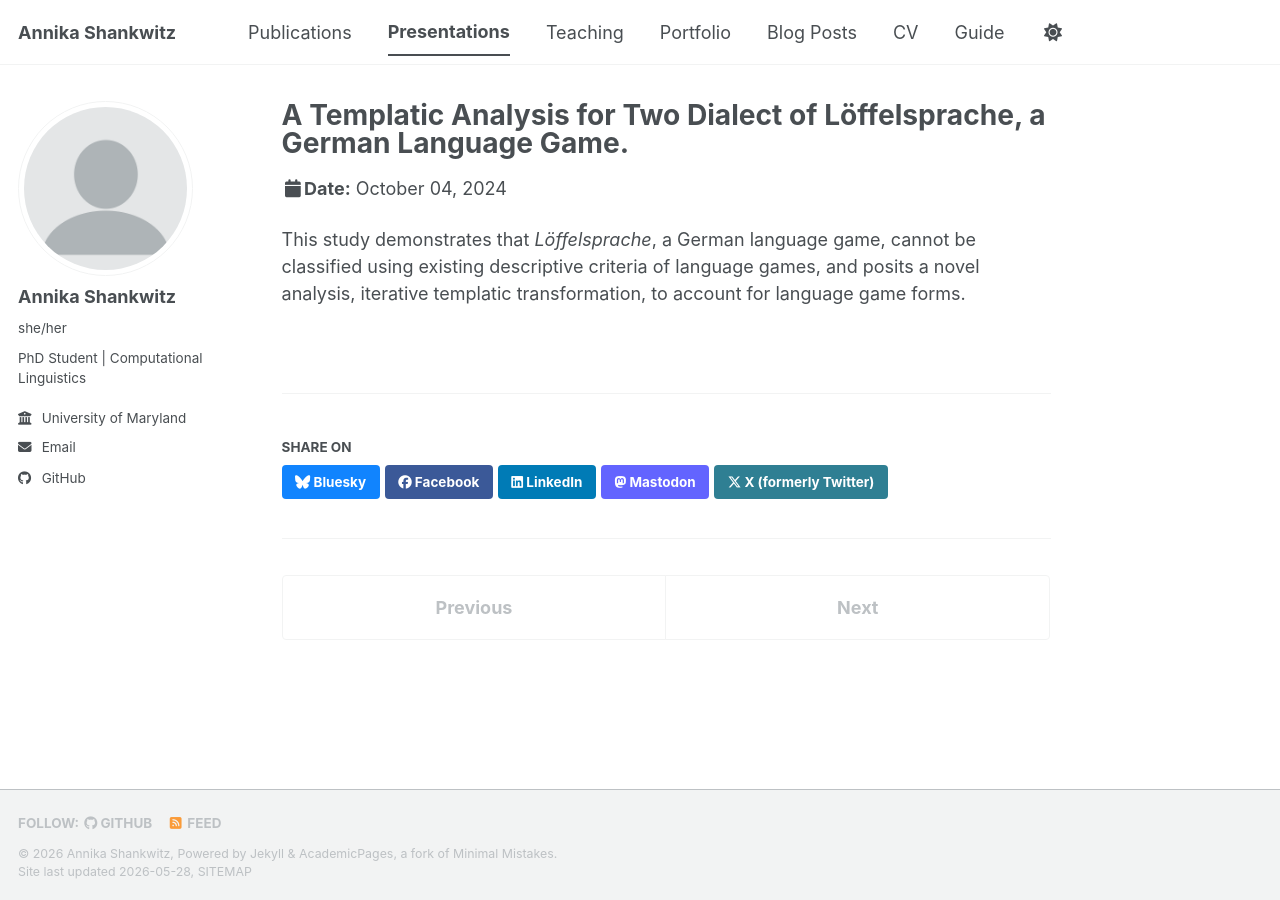
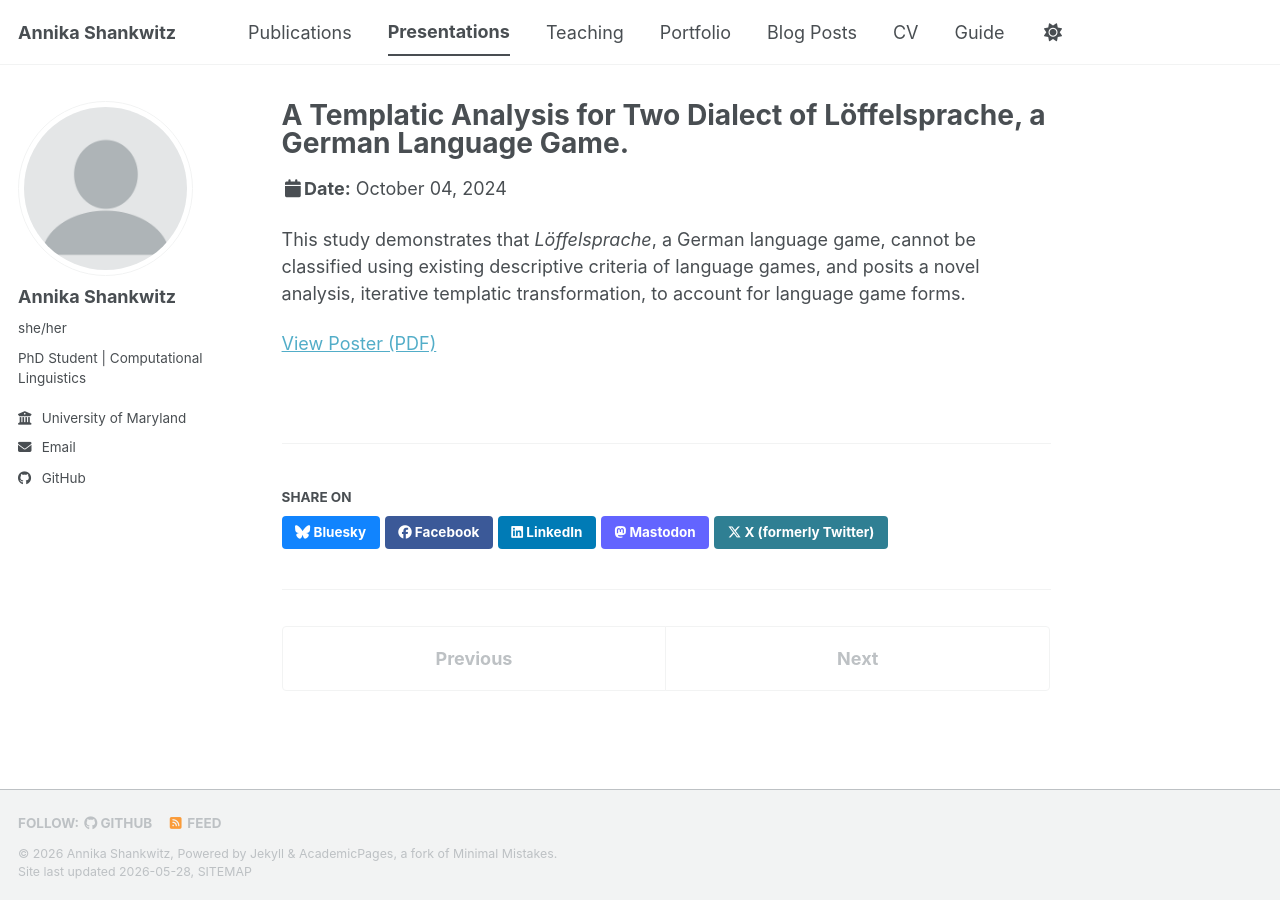
Before and after one commit to its-Annika/its-Annika.github.io, a Jekyll site: the page built from _talks/2024-10-04-poster.md, in a window 1280 px wide. Built offline with Jekyll 4.4.1, drawn with Linux system fonts in a browser that asks for light colours; a script bundle is joined from its source files by our own code; library files that are not in the unit come from our copies.

Commit message:
Update 2024-10-04-poster.md

```diff
--- a/_talks/2024-10-04-poster.md
+++ b/_talks/2024-10-04-poster.md
@@ -9,3 +9,5 @@ location: "University of Illinois Urbana-Champaign"
 ---
 
 This study demonstrates that _Löffelsprache_, a German language game, cannot be classified using existing descriptive criteria of language games, and posits a novel analysis, iterative templatic transformation, to account for language game forms.
+
+ [View Poster (PDF)](/files/Loffel_POSTER.pdf)
```
